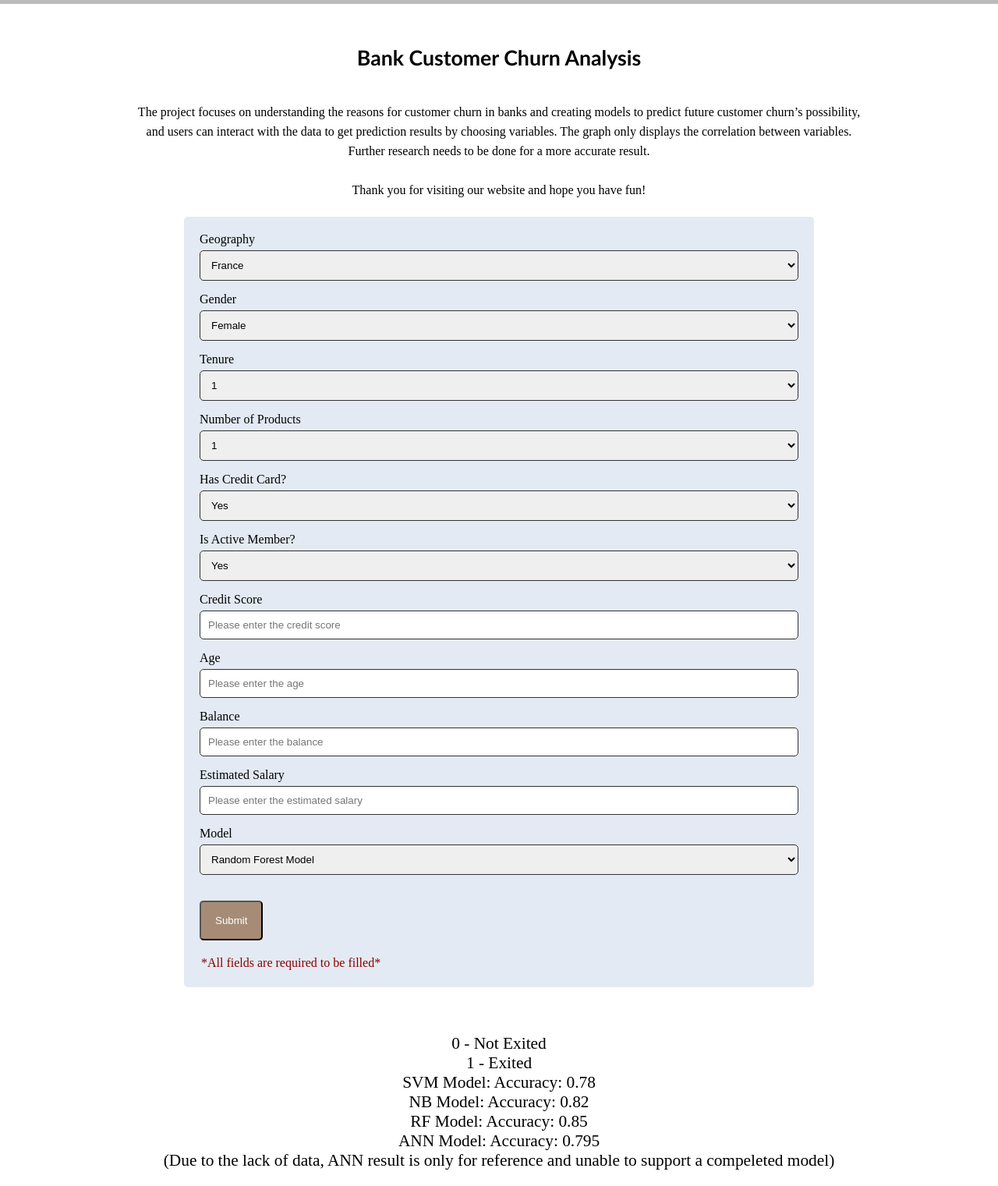
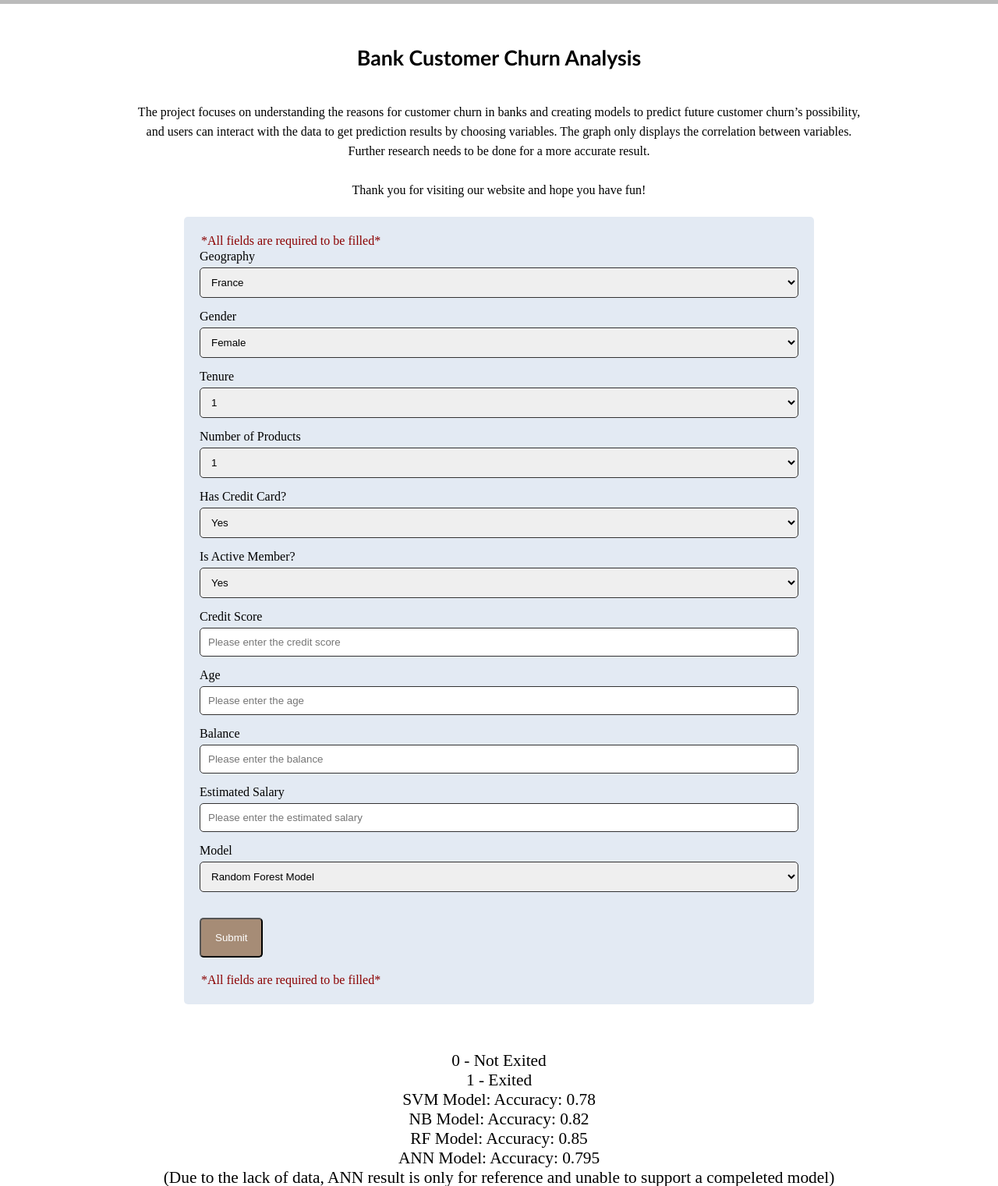
Before and after one commit to wyue20/Bank-Customer-Churn-Analysis, a Flask app: page / in a window 1280 px wide. Shown: the top 1521 px of the page at 78% size. Run offline with Flask 2, Linux system fonts and the light colour scheme; parts of the project's set-up code (start-up, migrations or seed data) failed here and were passed over; some libraries are stand-ins or nearby versions.

Commit message:
Update index.html

```diff
--- a/templates/index.html
+++ b/templates/index.html
@@ -60,6 +60,7 @@
 <!-- dropdown menu starts here -->
         <div class="container">
         <form name="submit" action="/" method="post">
+	<p style="color:#8b0000;">*All fields are required to be filled*</p>
 
         <label for="geography">Geography</label>
         <select name="geography" id="geography">
```
